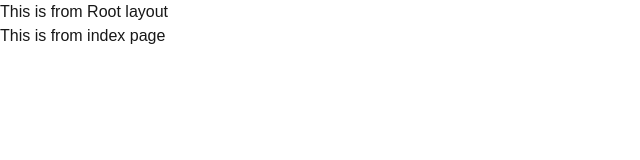
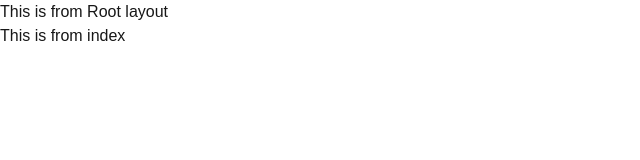
Before and after one commit to Saybal/NextJS-Course, a Next.js app: page / in a window 1280 px wide. Shown: the top 160 px of the page, without its empty margins (0-640 px from the left). Built offline with nearby package versions, Linux system fonts and the light colour scheme.

Commit message:
Initialization

```diff
--- a/app/page.tsx
+++ b/app/page.tsx
@@ -4,7 +4,7 @@ import Link from "next/link";
 export default function Home() {
   return (
     <div>
-      <h1>This is from index page</h1>
+      <h1>This is from index</h1>
 
     </div>
   );
```
